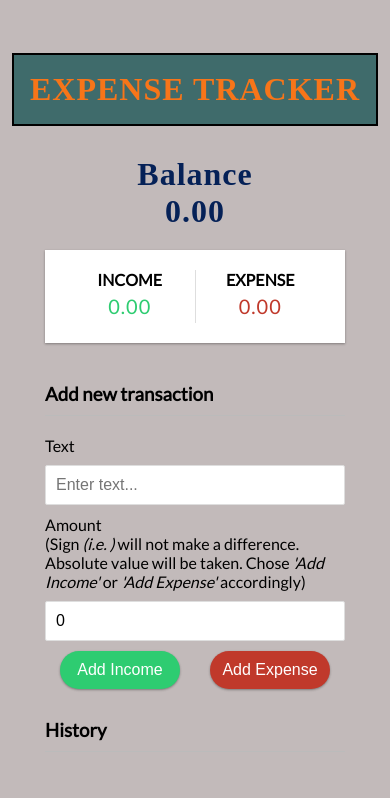
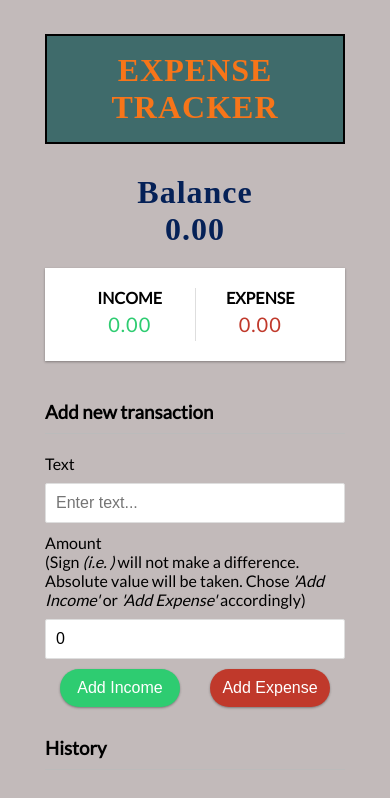
Before and after one commit to usmansaleem189/Expense_Tracker_App, a React (Create React App) app: page / in a window 390 px wide. Shown: the top 798 px of the page. Built offline with nearby package versions, Linux system fonts and the light colour scheme.

Commit message:
modified media query in css file

```diff
--- a/src/App.css
+++ b/src/App.css
@@ -184,6 +184,9 @@ input[type='number'] {
 
 @media only screen and (max-width: 600px) {
     .container {
+      width: 300px;}
+    #Headerstyle {
       width: 300px;
     }
+
   }
```
